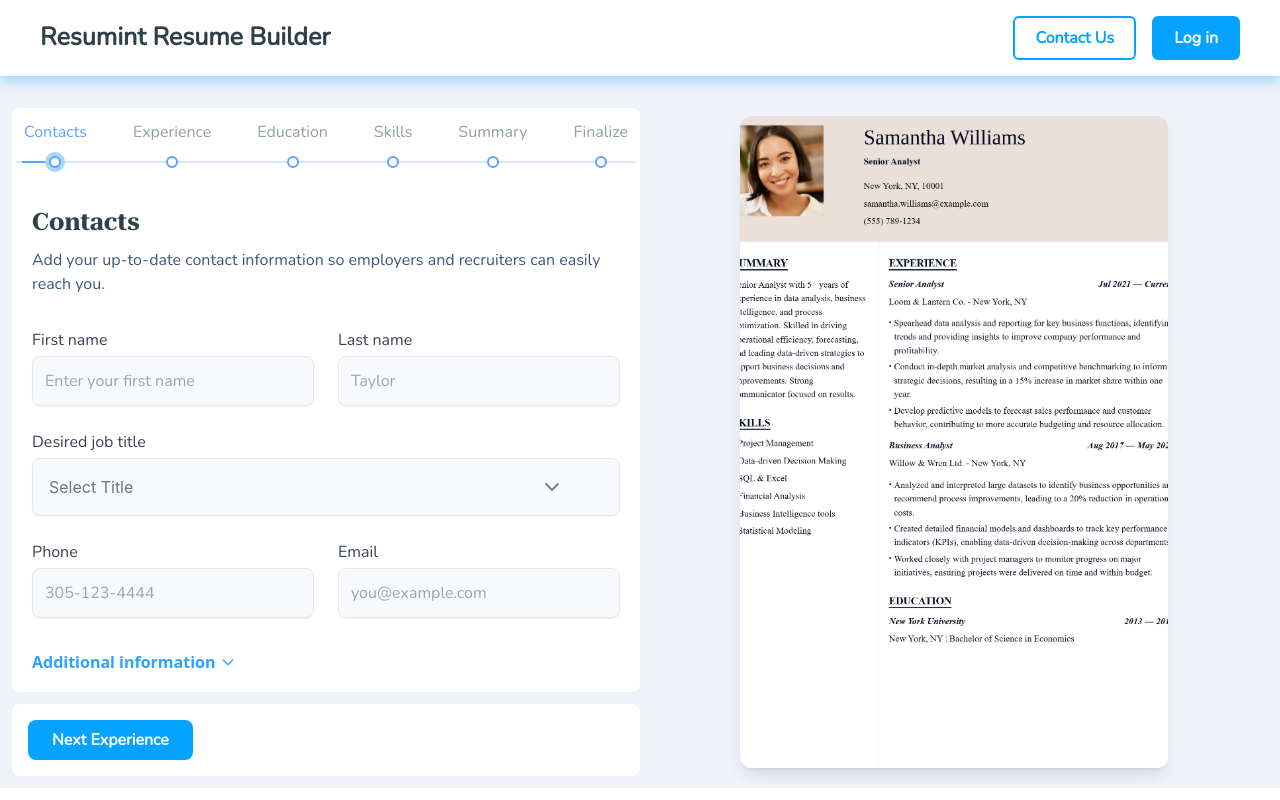
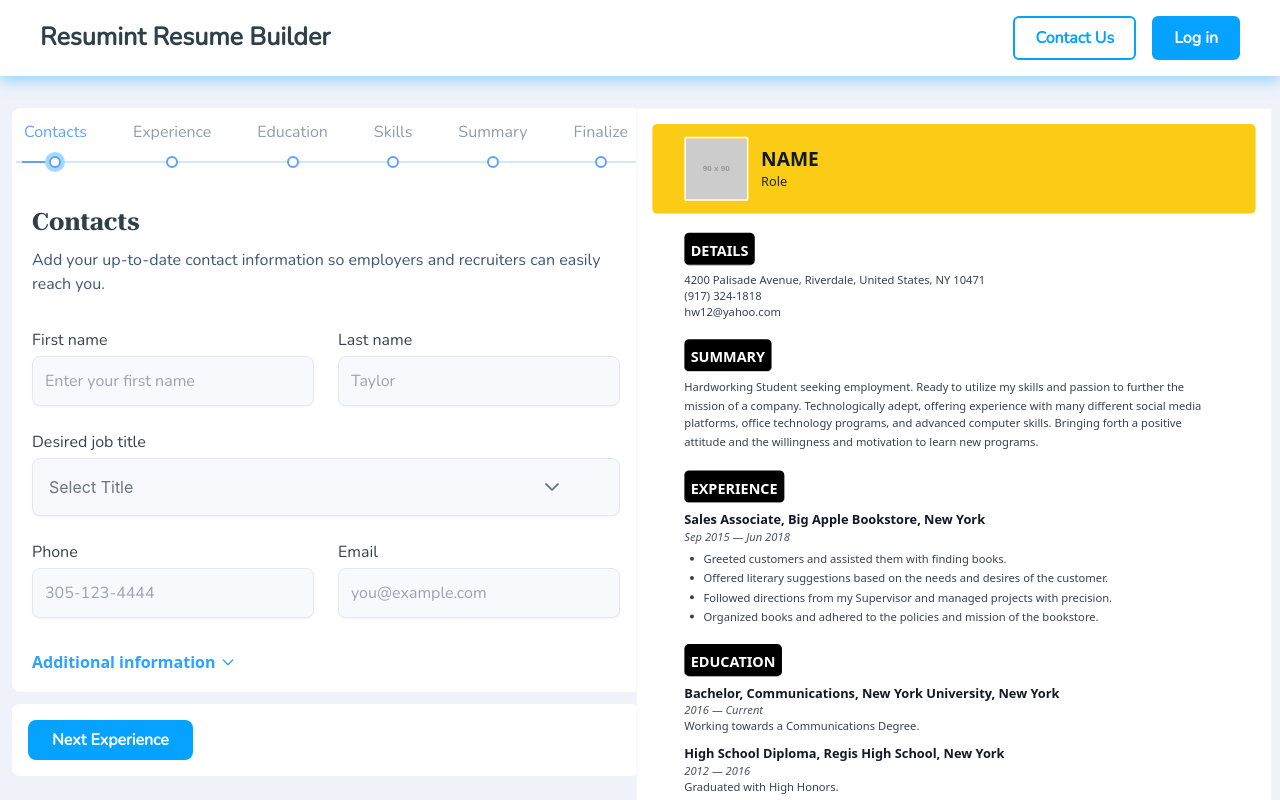
Before and after one commit to bharathwaj22/Resume-Builder, a React (Vite) app: page /Resume-details in a window 1280 px wide. Shown: the top 800 px of the page. Built offline with nearby package versions, Linux system fonts and the light colour scheme.

Commit message:
updateall

```diff
--- a/src/App.jsx
+++ b/src/App.jsx
@@ -1,4 +1,4 @@
-import { useState } from 'react'
+import { createContext, useState } from 'react'
 import reactLogo from './assets/react.svg'
 import viteLogo from '/vite.svg'
 import './App.css'
@@ -14,34 +14,77 @@ import Policy from './Pages/Polciy'
 import Cookies from './Pages/Cookies'
 import Subscription from './Pages/Subscription'
 import Layout from './Componets/Layout'
+import Resume1 from './Templates/Resume1'
+
+export const CreateContext = createContext(); // Create context
 
 function App() {
-  const [count, setCount] = useState(0)
+  const [globalState, setGlobalState] = useState(0)
+    const [firstName, setFirstName] = useState("");
+    const [lastName, setLastName] = useState("");
+
+      const [jobTitle, setJobTitle] = useState("");
+
+      const [phone, setPhone] = useState("");
+
+      const [email, setEmail] = useState("");
+
+        const [tags, setTags] = useState([]);
+        const [tones, setTones] = useState([]);
+
+     const [experiences, setExperiences] = useState([
+        {
+          id: Date.now(),
+          jobTitle: "",
+          employer: "",
+          location: "",
+          startDate:null,
+          endDate: null,
+          isOpen: true,
+          touched: {},
+          showPicker: false,
+          year: new Date().getFullYear(),
+        },
+      ]);
+
+
 
 
   return (
     <>
+
+      <CreateContext.Provider value={{ globalState, setGlobalState,firstName,setFirstName,lastName, setLastName,jobTitle, setJobTitle,phone, setPhone,email, setEmail,tags, setTags,tones, setTones,experiences, setExperiences }}>
         <BrowserRouter>
           <Layout>
             <Routes>
               <Route path='/' element={<Homepage />} />
               <Route path='/choose-template' element={<Choose_template />} />
               <Route path='/Resume-details' element={<Resume_details />} />
+              {/* <Route path="/Resume-details/:id/:name" element={<Resume_details />} /> */}
+
               <Route path='/contact-us' element={<Contact />} />
               <Route path='/loginig' element={<Login />} />
               <Route path='/forget-password' element={<Forget_password />} />
               {/* terms pages */}
               <Route path='/terms-conditions' element={<TermsPage />} />
-           <Route path='/policy' element={<Policy/>} />
-            <Route path='/cookies' element={<Cookies/>} />
+              <Route path='/policy' element={<Policy />} />
+              <Route path='/cookies' element={<Cookies />} />
 
-            <Route path='/subscription' element={<Subscription/>} />
+              <Route path='/subscription' element={<Subscription />} />
+
+              {/* resume template */}
+
+              <Route path='/resume1' element={<Resume1 />} />
+
 
 
 
             </Routes>
           </Layout>
         </BrowserRouter>
+      </CreateContext.Provider>
+
+
     </>
   )
 }
--- a/src/Componets/Resume_details.jsx
+++ b/src/Componets/Resume_details.jsx
@@ -1,4 +1,4 @@
-import React from 'react'
+import React, { useContext } from 'react'
 import Header from '../Pages/Header'
 import { useState, useRef, useEffect } from 'react';
 import { FaFolder, FaStar, FaPalette, FaFileAlt, FaUser, FaBriefcase } from "react-icons/fa";
@@ -10,12 +10,19 @@ import Summary_form from '../Forms/Summary_form';
 import Finalize_form from '../Forms/Finalize_form';
 import Image6 from '../assets/images/resume6.svg.svg'
 import { useLocation } from 'react-router-dom';
+import { CreateContext } from '../App';
+import Resume1 from '../Templates/Resume1';
+
+
 
 
 
 function Resume_details() {
 
-     const location = useLocation();
+    // let UseContext = useContext(CreateContext)
+    // console.log("UseContextdd", UseContext)
+
+    const location = useLocation();
     const templateId = location.state?.templateId;
 
     console.log("Received Template ID:", templateId);
@@ -195,7 +202,7 @@ function Resume_details() {
                     </div>
                 </div>
                 {/* right resume */}
-                <div className="w-[50%] p-2 hidden md:flex justify-center">
+                {/* <div className="w-[50%] p-2 hidden md:flex justify-center">
                     <div className="overflow-hidden rounded-xl w-[70%] shadow-lg hover:shadow-2xl transition-shadow duration-300 flex justify-center">
                         <img
                             src={Image6}
@@ -203,7 +210,27 @@ function Resume_details() {
                             className="w-full h-auto object-cover"
                         />
                     </div>
-                </div>
+                </div> */}
+                <div className="hidden md:flex justify-center w-[50%] ">
+  <div className="w-[70%] overflow-visible    flex justify-center">
+
+
+        <div
+          className="w-full h-full"
+          style={{
+            transform: "scale(0.8)", // scale down to fit
+            transformOrigin: "center top",
+            width: "210mm",
+            height: "297mm",
+          }}
+        >
+          <Resume1 />
+
+    </div>
+  </div>
+</div>
+
+
 
 
             </section>
--- a/src/Forms/Contact_form.jsx
+++ b/src/Forms/Contact_form.jsx
@@ -1,28 +1,44 @@
-import React, { useState } from "react";
+import React, { useContext, useState } from "react";
 import { Dropdown } from "primereact/dropdown";
+import { CreateContext } from "../App";
 
 
 export default function ContactForm() {
-  const [firstName, setFirstName] = useState("");
+
+  let { firstName, setFirstName } = useContext(CreateContext)
+  let { lastName, setLastName } = useContext(CreateContext)
+  let { jobTitle, setJobTitle } = useContext(CreateContext)
+  let { phone, setPhone } = useContext(CreateContext)
+  let { email, setEmail } = useContext(CreateContext)
+  let { tags, setTags } = useContext(CreateContext)
+  let { tones, setTones } = useContext(CreateContext)
+
+
+  console.log("usecontect", firstName)
+  // const [firstName, setFirstName] = useState("");
   const [firstTouched, setFirstTouched] = useState(false);
 
-  const [lastName, setLastName] = useState("");
+  // const [lastName, setLastName] = useState("");
   const [lastTouched, setLastTouched] = useState(false);
 
-  const [jobTitle, setJobTitle] = useState(null);
+  // const [jobTitle, setJobTitle] = useState(null);
   const [jobTouched, setJobTouched] = useState(false);
 
-  const [phone, setPhone] = useState("");
+  // const [phone, setPhone] = useState("");
   const [phoneTouched, setPhoneTouched] = useState(false);
 
-  const [email, setEmail] = useState("");
+  // const [email, setEmail] = useState("");
   const [emailTouched, setEmailTouched] = useState(false);
 
   const [address, setAddress] = useState("");
+    const [addressTouched, setAddressTouched] = useState("");
+
   const [city, setCity] = useState("");
-  const [state, setState] = useState("");
-  const [zip, setZip] = useState("");
-
+  const[cityTouched ,setCityTouched] =useState("");
+  const [country, setCountry] = useState("");
+  const [countryTouched,setCountryTouched]=useState(false);
+  const [postcode, setPostcode] = useState("");
+const [postTouched, setPostTouched] = useState("");
   const [showAdditional, setShowAdditional] = useState(false);
 
 
@@ -127,14 +143,16 @@ export default function ContactForm() {
 
 
   const jobTitles = Object.keys(jobData).map((key) => ({
-    label: jobData[key].title, // what will show in the dropdown
-    value: key                 // the internal value you store
+    label: jobData[key].title,
+    value: jobData[key].title
   }));
 
-  const [tags, setTags] = useState([]);
-  console.log("tags", tags)
+  const selectedJob = Object.values(jobData).find(
+  (job) => job.title === jobTitle
+);
 
-  const [tones, setTones] = useState([]);
+  // const [tags, setTags] = useState([]);
+  // const [tones, setTones] = useState([]);
 
 
   const removeTone = (tone) => {
@@ -331,7 +349,7 @@ export default function ContactForm() {
                 </div> */}
 
                 <div className="flex flex-wrap gap-2 mt-3">
-                  {jobData[jobTitle].keywords
+                  {selectedJob?.keywords
                     .filter((kw) => !tags.includes(kw)) // hide already selected keywords
                     .map((kw) => (
                       <button
@@ -399,7 +417,7 @@ export default function ContactForm() {
       </div> */}
                 {/* All Available Tones */}
                 <div className="flex flex-wrap gap-2 mt-3">
-                  {jobData[jobTitle].tones
+                  {selectedJob?.tones
                     .filter((tone) => !tones.includes(tone)) // hide selected tones
                     .map((tone) => (
                       <button
@@ -505,20 +523,20 @@ export default function ContactForm() {
               <div className="grid grid-cols-1 md:grid-cols-2 gap-6 mb-6">
                 {/* Phone */}
                 <div>
-                  <label htmlFor="phone" className="block text-[#374151] text-[16px] font-nunito font-normal mb-1">
+                  <label htmlFor="Country" className="block text-[#374151] text-[16px] font-nunito font-normal mb-1">
                     Country
                   </label>
                   <div className="relative">
                     <input
                       type="tel"
-                      id="phone"
-                      value={phone}
-                      onChange={(e) => setPhone(e.target.value)}
-                      onBlur={() => setPhoneTouched(true)}
+                      id="Country"
+                      value={country}
+                      onChange={(e) => setCountry(e.target.value)}
+                      onBlur={() => setCountryTouched(true)}
                       placeholder="Country"
                       className="w-full p-3 pr-12 border text-[#a8bdca] text-[16px] font-nunito font-normal rounded-lg bg-[#f7f9fc] shadow-sm focus:outline-none  focus:border-blue-500    focus:ring-2 focus:ring-[#abdffc]  focus:shadow-md  transition-all duration-300"
                     />
-                    {isValid(phone, phoneTouched) && (
+                    {isValid(country, countryTouched) && (
                       <div className="absolute inset-y-0 right-2 flex items-center">
                         <div className="bg-green-500 rounded-full h-4 w-4 flex items-center justify-center">
                           <svg
@@ -540,20 +558,20 @@ export default function ContactForm() {
 
                 {/* Email */}
                 <div>
-                  <label htmlFor="email" className="block text-[#374151] text-[16px] font-nunito font-normal mb-1">
+                  <label htmlFor="City" className="block text-[#374151] text-[16px] font-nunito font-normal mb-1">
                     City
                   </label>
                   <div className="relative">
                     <input
-                      type="email"
-                      id="email"
-                      value={email}
-                      onChange={(e) => setEmail(e.target.value)}
-                      onBlur={() => setEmailTouched(true)}
+                      type="text"
+                      id="City"
+                      value={city}
+                      onChange={(e) => setCity(e.target.value)}
+                      onBlur={() => setCityTouched(true)}
                       placeholder="City"
                       className="w-full p-3 pr-12 border text-[#a8bdca] text-[16px] font-nunito font-normal rounded-lg bg-[#f7f9fc] shadow-sm focus:outline-none  focus:border-blue-500    focus:ring-2 focus:ring-[#abdffc]  focus:shadow-md  transition-all duration-300"
                     />
-                    {isValid(email, emailTouched) && (
+                    {isValid(city, cityTouched) && (
                       <div className="absolute inset-y-0 right-2 flex items-center">
                         <div className="bg-green-500 rounded-full h-4 w-4 flex items-center justify-center">
                           <svg
@@ -575,22 +593,22 @@ export default function ContactForm() {
               </div>
 
               <div className="grid grid-cols-1 md:grid-cols-2 gap-6 mb-6">
-                {/* Phone */}
+                {/* addres */}
                 <div>
-                  <label htmlFor="phone" className="block text-[#374151] text-[16px] font-nunito font-normal mb-1">
+                  <label htmlFor="Address" className="block text-[#374151] text-[16px] font-nunito font-normal mb-1">
                     Address
                   </label>
                   <div className="relative">
                     <input
                       type="tel"
-                      id="phone"
-                      value={phone}
-                      onChange={(e) => setPhone(e.target.value)}
-                      onBlur={() => setPhoneTouched(true)}
+                      id="Address"
+                      value={address}
+                      onChange={(e) => setAddress(e.target.value)}
+                      onBlur={() => setAddressTouched(true)}
                       placeholder="Address"
                       className="w-full p-3 pr-12 border text-[#a8bdca] text-[16px] font-nunito font-normal rounded-lg bg-[#f7f9fc] shadow-sm focus:outline-none  focus:border-blue-500    focus:ring-2 focus:ring-[#abdffc]  focus:shadow-md  transition-all duration-300"
                     />
-                    {isValid(phone, phoneTouched) && (
+                    {isValid(address, addressTouched) && (
                       <div className="absolute inset-y-0 right-2 flex items-center">
                         <div className="bg-green-500 rounded-full h-4 w-4 flex items-center justify-center">
                           <svg
@@ -610,22 +628,22 @@ export default function ContactForm() {
                   </div>
                 </div>
 
-                {/* Email */}
+                {/* post */}
                 <div>
-                  <label htmlFor="email" className="block text-[#374151] text-[16px] font-nunito font-normal mb-1">
+                  <label htmlFor="Post" className="block text-[#374151] text-[16px] font-nunito font-normal mb-1">
                     Post code
                   </label>
                   <div className="relative">
                     <input
-                      type="email"
-                      id="email"
-                      value={email}
-                      onChange={(e) => setEmail(e.target.value)}
-                      onBlur={() => setEmailTouched(true)}
+                      type="text"
+                      id="Post"
+                      value={postcode}
+                      onChange={(e) => setPostcode(e.target.value)}
+                      onBlur={() => setPostTouched(true)}
                       placeholder="Post code"
                       className="w-full p-3 pr-12 border text-[#a8bdca] text-[16px] font-nunito font-normal rounded-lg bg-[#f7f9fc] shadow-sm focus:outline-none  focus:border-blue-500    focus:ring-2 focus:ring-[#abdffc]  focus:shadow-md  transition-all duration-300"
                     />
-                    {isValid(email, emailTouched) && (
+                    {isValid(postcode, postTouched) && (
                       <div className="absolute inset-y-0 right-2 flex items-center">
                         <div className="bg-green-500 rounded-full h-4 w-4 flex items-center justify-center">
                           <svg
--- /dev/null
+++ b/src/Templates/Resume1.jsx
@@ -0,0 +1,129 @@
+import React, { useContext } from "react";
+import { CreateContext } from "../App";
+
+function Resume1() {
+
+  let UseContext = useContext(CreateContext)
+
+  console.log("UseContextdd", UseContext)
+  return (
+
+
+      <div className=" bg-white border border-gray-100"  style={{
+        width: "210mm",
+        height: "297mm",
+        padding: "5mm",
+        boxSizing: "border-box",
+      }}>   {/* HEADER */}
+        <div className="bg-yellow-400 flex items-center p-4 rounded-md  px-10">
+          <img
+            src="https://via.placeholder.com/90"
+            alt="profile"
+            className="w-20 h-20 rounded-sm border-2 border-white mr-4"
+          />
+          <div>
+            <h1 className="text-2xl font-bold text-gray-900 uppercase">
+              {UseContext?.firstName || "Name"}            </h1>
+            <p className="text-gray-800 font-medium">{UseContext?.
+              lastName
+              || "Role"} </p>
+          </div>
+        </div>
+
+        {/* DETAILS */}
+        <section className="mt-6 px-10">
+          <h2 className="text-lg font-semibold text-white border-b pb-1 mb-2 bg-black w-fit p-2 rounded-md">
+            DETAILS
+          </h2>
+          <p className="text-gray-700 text-sm">
+            4200 Palisade Avenue, Riverdale, United States, NY 10471
+          </p>
+          <p className="text-gray-700 text-sm">(917) 324-1818</p>
+          <p className="text-gray-700 text-sm">hw12@yahoo.com</p>
+        </section>
+
+        {/* SUMMARY */}
+        <section className="mt-6 px-10">
+          <h2 className="text-lg font-semibold text-white border-b pb-1 mb-2 bg-black w-fit p-2 rounded-md">
+            SUMMARY
+          </h2>
+          <p className="text-gray-700 text-sm leading-relaxed">
+            Hardworking Student seeking employment. Ready to utilize my skills
+            and passion to further the mission of a company. Technologically
+            adept, offering experience with many different social media
+            platforms, office technology programs, and advanced computer skills.
+            Bringing forth a positive attitude and the willingness and
+            motivation to learn new programs.
+          </p>
+        </section>
+
+        {/* EXPERIENCE */}
+        <section className="mt-6 px-10">
+          <h2 className="text-lg font-semibold text-white border-b pb-1 mb-2 bg-black w-fit p-2 rounded-md">
+            EXPERIENCE
+          </h2>
+          <div>
+            <h3 className="font-semibold text-gray-900">
+              Sales Associate, Big Apple Bookstore, New York
+            </h3>
+            <p className="text-gray-600 text-sm italic">Sep 2015 — Jun 2018</p>
+            <ul className="list-disc ml-6 mt-2 text-sm text-gray-700 space-y-1">
+              <li>Greeted customers and assisted them with finding books.</li>
+              <li>
+                Offered literary suggestions based on the needs and desires of
+                the customer.
+              </li>
+              <li>
+                Followed directions from my Supervisor and managed projects with
+                precision.
+              </li>
+              <li>
+                Organized books and adhered to the policies and mission of the
+                bookstore.
+              </li>
+            </ul>
+          </div>
+        </section>
+
+        {/* EDUCATION */}
+        <section className="mt-6 px-10">
+          <h2 className="text-lg font-semibold text-white border-b pb-1 mb-2 bg-black w-fit p-2 rounded-md">
+            EDUCATION
+          </h2>
+          <div className="mb-3">
+            <h3 className="font-semibold text-gray-900">
+              Bachelor, Communications, New York University, New York
+            </h3>
+            <p className="text-gray-600 text-sm italic">2016 — Current</p>
+            <p className="text-gray-700 text-sm">
+              Working towards a Communications Degree.
+            </p>
+          </div>
+          <div>
+            <h3 className="font-semibold text-gray-900">
+              High School Diploma, Regis High School, New York
+            </h3>
+            <p className="text-gray-600 text-sm italic">2012 — 2016</p>
+            <p className="text-gray-700 text-sm">Graduated with High Honors.</p>
+          </div>
+        </section>
+
+        {/* SKILLS */}
+        <section className="mt-6  px-10">
+          <h2 className="text-lg font-semibold text-white border-b pb-1 mb-2 bg-black w-fit p-2 rounded-md">
+            SKILLS
+          </h2>
+          <ul className="list-disc ml-6 text-sm text-gray-700 space-y-1">
+            <li>Advanced Communication Skills</li>
+            <li>Motivated Attitude</li>
+            <li>Office Technology Skills</li>
+            <li>Social Media Platforms</li>
+          </ul>
+        </section>
+        </div>
+
+
+  );
+}
+
+export default Resume1;
```
Also changed, not shown: src/Componets/Choose_template.jsx (+8 -1 lines), src/Forms/Education_form.jsx (+19 -15 lines), src/Pages/Resume_sider.jsx (+47 -13 lines). Lines whose indentation alone changed are shown as unchanged.
